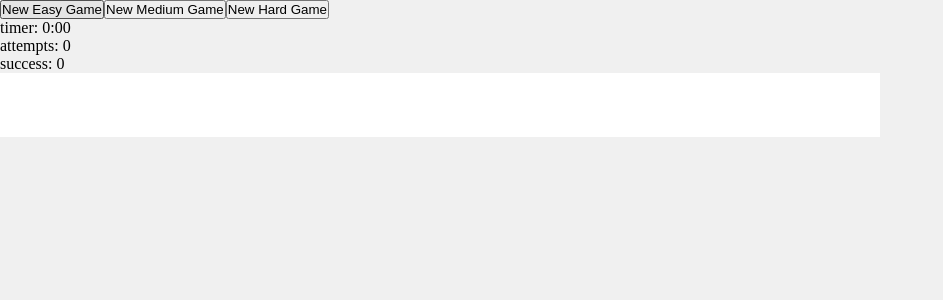
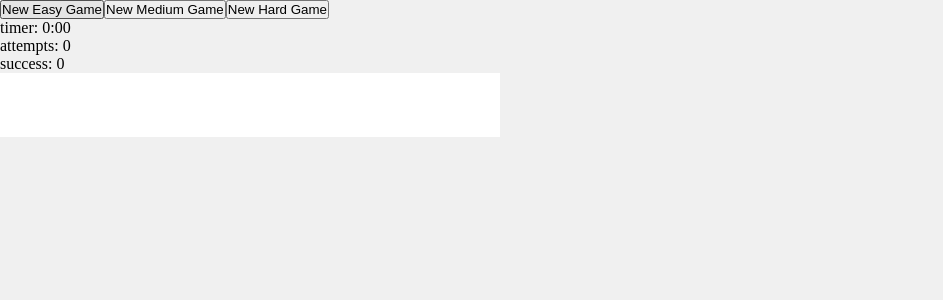
Before and after one commit to S-404/memory-game, a React (Create React App) app: page / in a window 1280 px wide. Shown: the top 300 px of the page, without its empty margins (0-943 px from the left). Built offline with nearby package versions, Linux system fonts and the light colour scheme.

Commit message:
upd styles

```diff
--- a/src/components/card/card.scss
+++ b/src/components/card/card.scss
@@ -9,8 +9,8 @@
 
 .card {
   background-color: transparent;
-  width: 200px;
-  height: 200px;
+  width: 100px;
+  height: 100px;
   perspective: 1000px;
   cursor: pointer;
   transition: transform 0.2s ease-in-out;
@@ -23,6 +23,9 @@
   &_selected .card__card-inner,
   &_matched .card__card-inner {
     transform: rotateY(180deg);
+    & .card-inner__card-front{
+      background-color: red;
+    }
   }
 
   .card__card-inner {
@@ -56,4 +59,13 @@
       background-color: #367ee8;
     }
   }
+
+  &_matched .card__card-inner {
+    cursor: default;
+    & .card-inner__card-front{
+      background-color: lightgreen;
+      transition: background-color ease-in .5s;
+    }
+  }
+
 }
--- a/src/components/desktop/desktop.scss
+++ b/src/components/desktop/desktop.scss
@@ -3,7 +3,8 @@
   background-color: #ffffff;
   display: grid;
   grid-template-columns: repeat(4, 1fr);
-  gap: .2em;
-  max-width: 880px;
-  grid-auto-rows: minmax(200px, auto);
+  gap: .5em;
+  max-width: 500px;
+  grid-auto-rows: minmax(50px, auto);
+  grid-auto-columns: minmax(50px,auto);
 }
```
